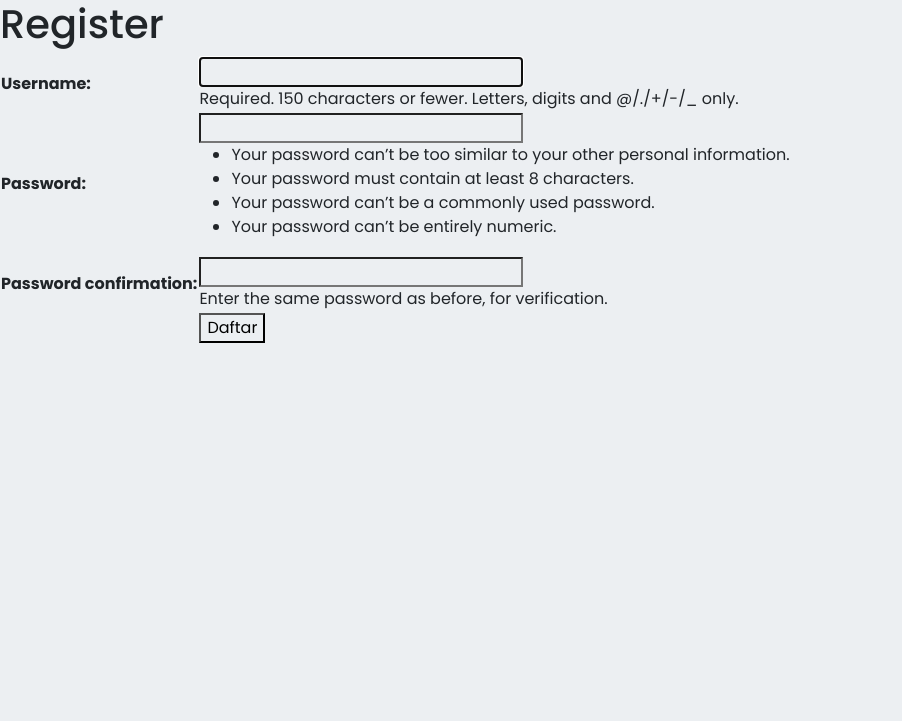
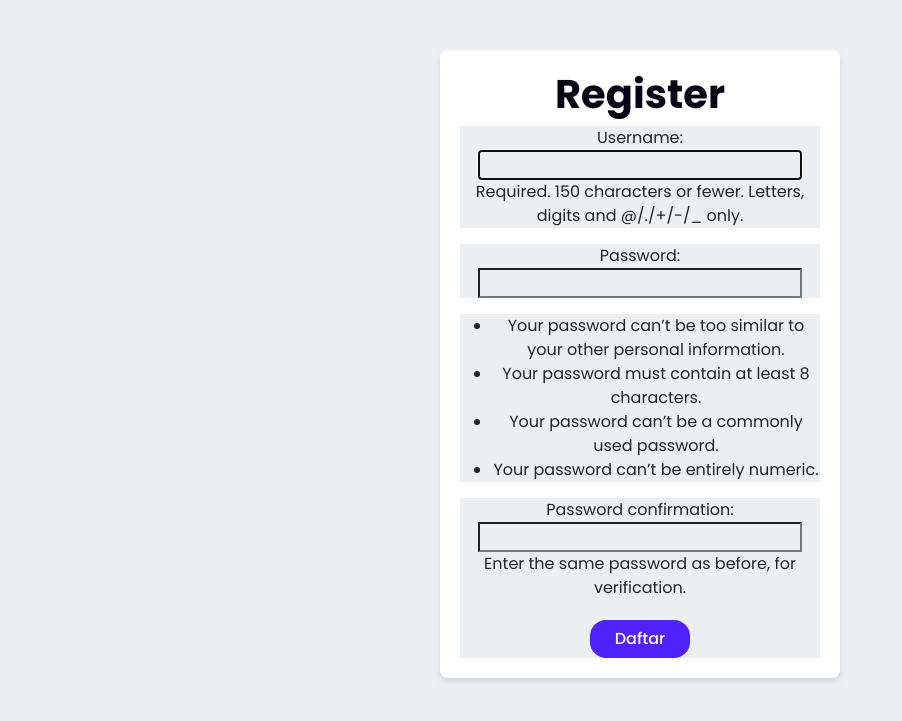
Before and after one commit to PBP23-A01/Litracker, a Django app: page /register/ in a window 1280 px wide. Shown: the top 721 px of the page, without its empty margins (0-902 px from the left). Run offline with Django 4.2, Linux system fonts and the light colour scheme; parts of the project's set-up code (start-up, migrations or seed data) failed here and were passed over.

Commit message:
css register

```diff
--- a/authentication/templates/register.html
+++ b/authentication/templates/register.html
@@ -1,6 +1,4 @@
 {% extends 'base.html' %}
-
-{% load static %}
 
 {% block meta %}
     <title>Register</title>
@@ -8,19 +6,47 @@
 
 {% block content %}
 
-<div class = "login_user">
+{% load static %}
 
-    <h1>Register</h1>
+<style>
+    /* Add CSS for the registration card */
+    .registration-card {
+        background-color: white;
+        box-shadow: 0 4px 6px rgba(0, 0, 0, 0.1);
+        border-radius: 8px;
+        padding: 20px;
+        max-width: 400px;
+        margin: 0 auto;
+        margin-top: 50px;
+        text-align: center;
+    }
 
-        <form method="POST" >
+    /* Add spacing for form elements */
+    .form-group {
+        margin-bottom: 20px;
+    }
+
+    /* Add CSS for the Register button */
+    .register_btn {
+        background-color: var(--jaguar-600);
+        border-radius: 16px;
+        color: white;
+        font-weight: 500;
+        width: 100px;
+    }
+</style>
+
+<div class="container-fluid g-0 h-100 d-flex row justify-content-center align-items-center w-100">
+    <div class="registration-card">
+        <h1 style="background-color: white; font-weight: 700; color: var(--jaguar-950);">Register</h1>
+
+        <form method="POST">
             {% csrf_token %}
-            <table>
-                {{ form.as_table }}
-                <tr>
-                    <td></td>
-                    <td><input type="submit" name="submit" value="Daftar"/></td>
-                </tr>
-            </table>
+            <div class="form-group" style="background-color: white;">
+                {{ form.as_p }}
+            </div>
+
+            <input class="btn register_btn" type="submit" value="Daftar">
         </form>
 
         {% if messages %}
@@ -30,7 +56,7 @@
                 {% endfor %}
             </ul>
         {% endif %}
-
+    </div>
 </div>
 
 {% endblock content %}
```
Also changed, not shown: authentication/templates/login.html (+7 -7 lines). Lines whose indentation alone changed are shown as unchanged.
